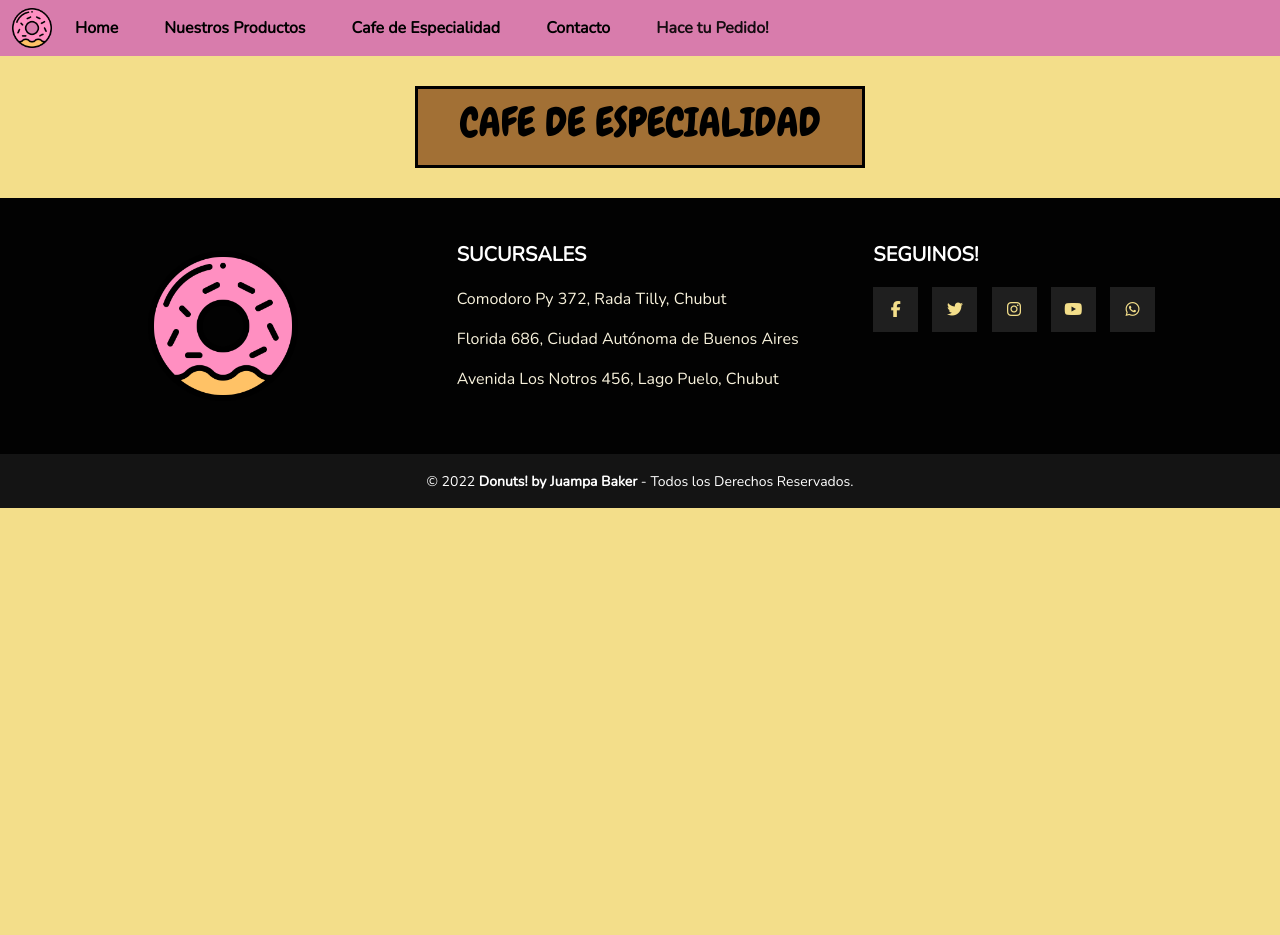
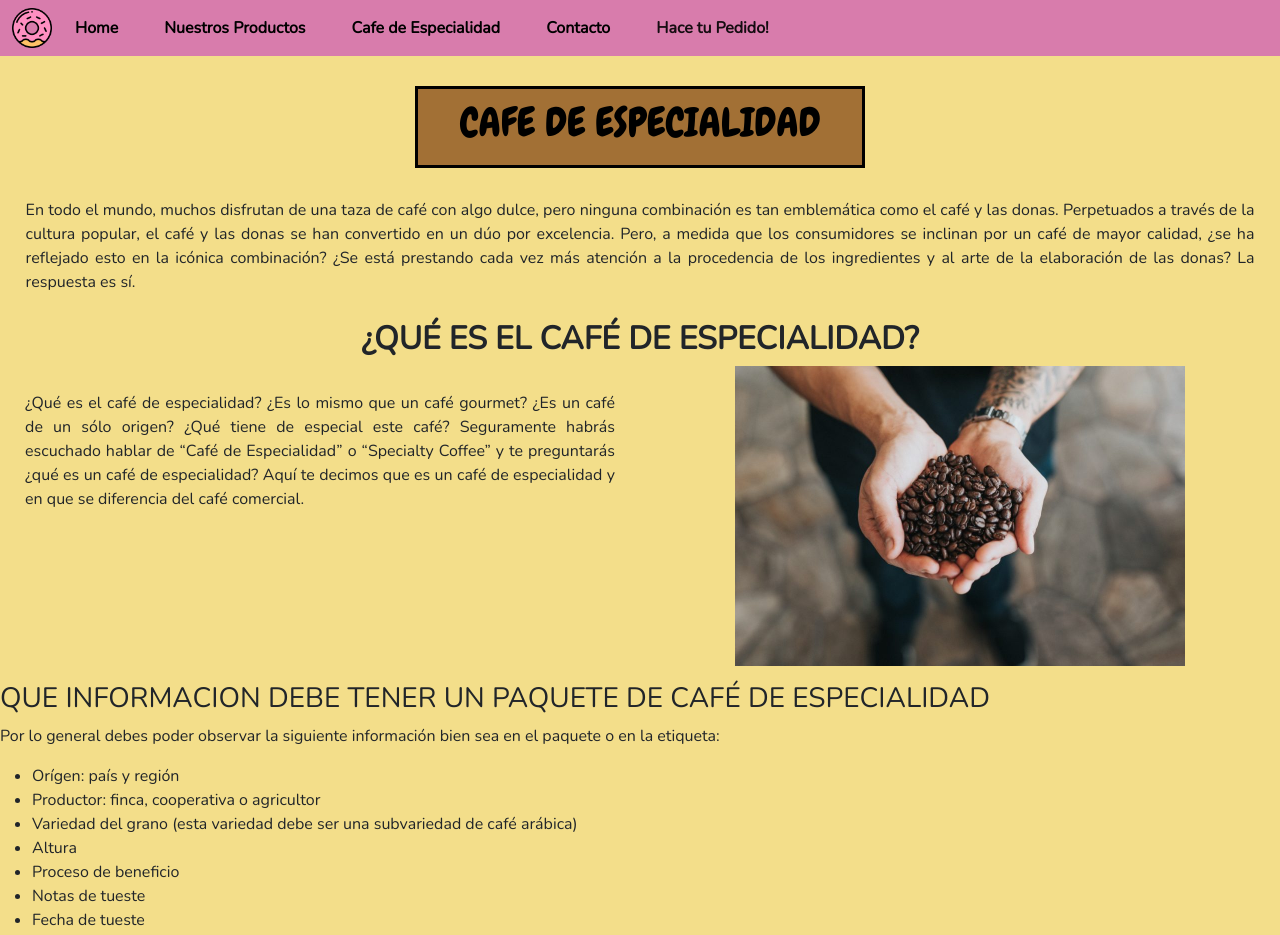
Before and after one commit to juampi-dev/proyectoBaker, a plain HTML site: page pages/cafespecialidad.html in a window 1280 px wide. Shown: the top 935 px of the page. Before the commit the page ends 800 px from the top, so only its background shows below. Drawn offline with nearby package versions, Linux system fonts and the light colour scheme.

Commit message:
final commit

```diff
--- a/pages/cafespecialidad.html
+++ b/pages/cafespecialidad.html
@@ -48,6 +48,55 @@
     <section class="titleContainer">
       <h1>CAFE DE ESPECIALIDAD</h1>
     </section>
+      <div class="introCoffee">
+        <p>En todo el mundo, muchos disfrutan de una taza de café con algo dulce, pero ninguna combinación es tan emblemática como el café y las donas.
+
+        Perpetuados a través de la cultura popular, el café y las donas se han convertido en un dúo por excelencia.
+
+        Pero, a medida que los consumidores se inclinan por un café de mayor calidad, ¿se ha reflejado esto en la icónica combinación? ¿Se está prestando cada vez más atención a la procedencia de los ingredientes y al arte de la elaboración de las donas?
+
+        La respuesta es sí.
+        </p>
+      </div>
+
+    <main>
+      <div class="whySpecialty">
+        <div class="specialtyH2">
+          <h2>
+            ¿QUÉ ES EL CAFÉ DE ESPECIALIDAD?
+          </h2>
+        </div>
+          <div class="imgSpecialty">
+            <figure>
+              <img src="../img/coffeeBeans.jpg" alt="Granos de cafe sostenidos por una persona con ambas manos">
+            </figure>
+          </div>
+          <div class="pSpecialty">
+            <p>
+            ¿Qué es el café de especialidad? ¿Es lo mismo que un café gourmet? ¿Es un café de un sólo origen?  ¿Qué tiene de especial este café?
+            Seguramente habrás escuchado hablar de “Café de Especialidad” o “Specialty Coffee” y te preguntarás ¿qué es un café de especialidad? Aquí te decimos que es un café de especialidad y en que se diferencia del café comercial.
+            </p>
+          </div>
+      </div>
+      <div class="specialtyInfo">
+        <h3>
+          QUE INFORMACION DEBE TENER UN PAQUETE DE CAFÉ DE ESPECIALIDAD
+        </h3>
+        <p>
+          Por lo general debes poder observar la siguiente información bien sea en el paquete o en la etiqueta:
+        </p>
+        <ul>
+          <li>Orígen: país y región</li>
+          <li>Productor: finca, cooperativa o agricultor</li>
+          <li>Variedad del grano (esta variedad debe ser una subvariedad de café arábica)</li>
+          <li>Altura</li>
+          <li>Proceso de beneficio</li>
+          <li>Notas de tueste</li>
+          <li>Fecha de tueste</li>
+        </ul>
+      </div>
+
+    </main>
 
       <footer class="piePagina">
         <div class="pie1">
--- a/styles/style.css
+++ b/styles/style.css
@@ -294,6 +294,52 @@ footer h5{
     max-width: 300px;
 }
 
+.introCoffee p{
+    margin: 2%;
+    text-align: justify;
+    text-justify: inter-word;
+}
+
+.whySpecialty{
+    display: grid;
+    grid-template-columns: 1fr 1fr 1fr 1fr;
+    gap: 0px 0px;
+    grid-template-areas:
+    "h2 h2 h2 h2"
+    "p p img img"
+}
+
+.specialtyH2{
+    grid-area: h2;
+    width: 100%;
+}
+
+.specialtyH2 h2{
+    text-align: center;
+    font-weight: bold;
+}
+
+.pSpecialty{
+    grid-area: p;
+    text-align: justify;
+    text-justify: inter-word;
+    margin: 2%;
+}
+
+.pSpecialty p{
+    margin: 2%;
+}
+
+.imgSpecialty{
+    grid-area: img;
+    margin: auto;
+}
+
+.imgSpecialty figure img{
+    height: 300px;
+    width: auto;
+}
+
 @media (max-width: 952px){
     .navbar-logoLink{
         padding-left: 20px;
```
Also changed, not shown: index.html (+1 -1 lines), img/coffeeBeans.jpg (added).
